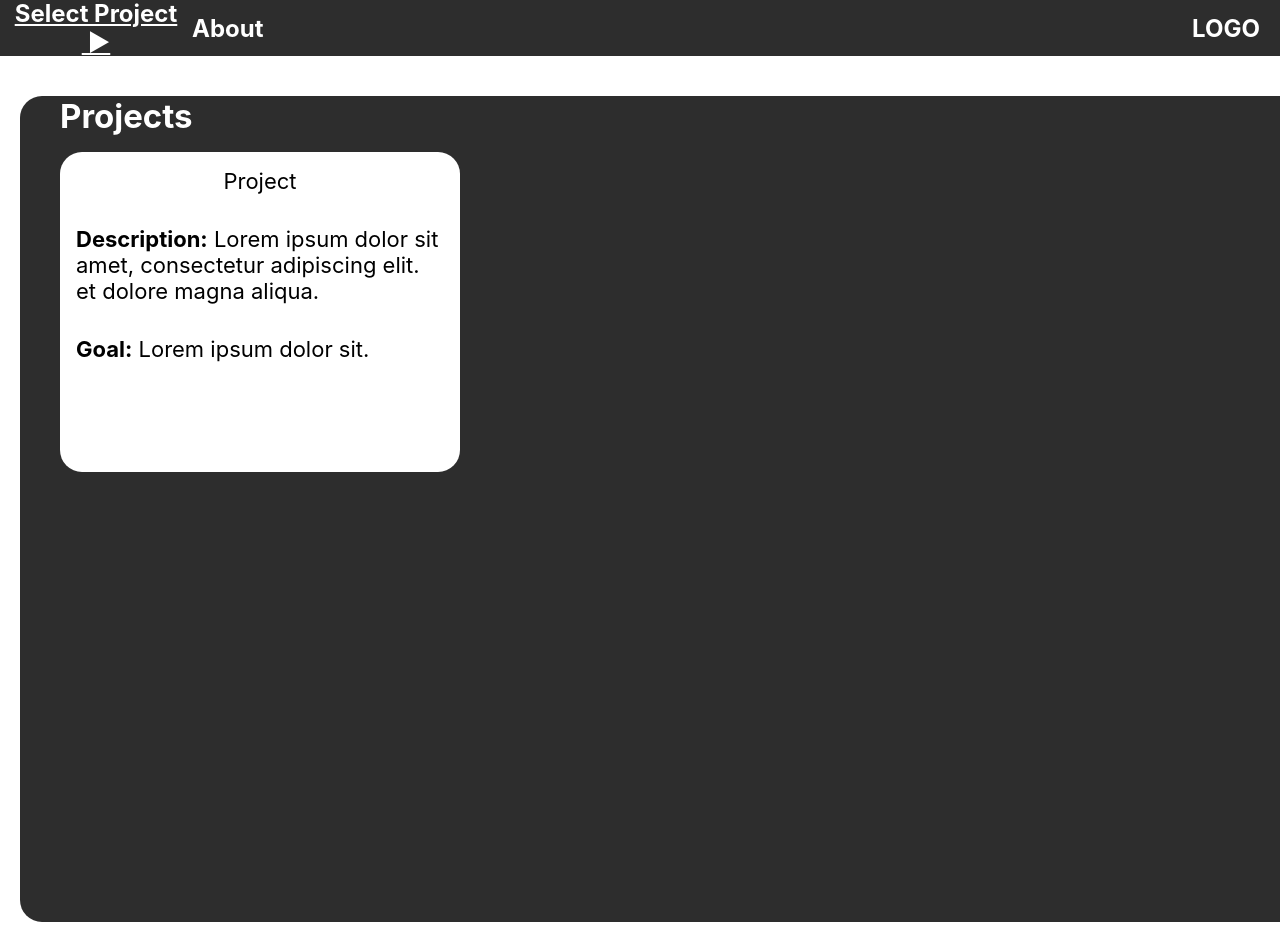
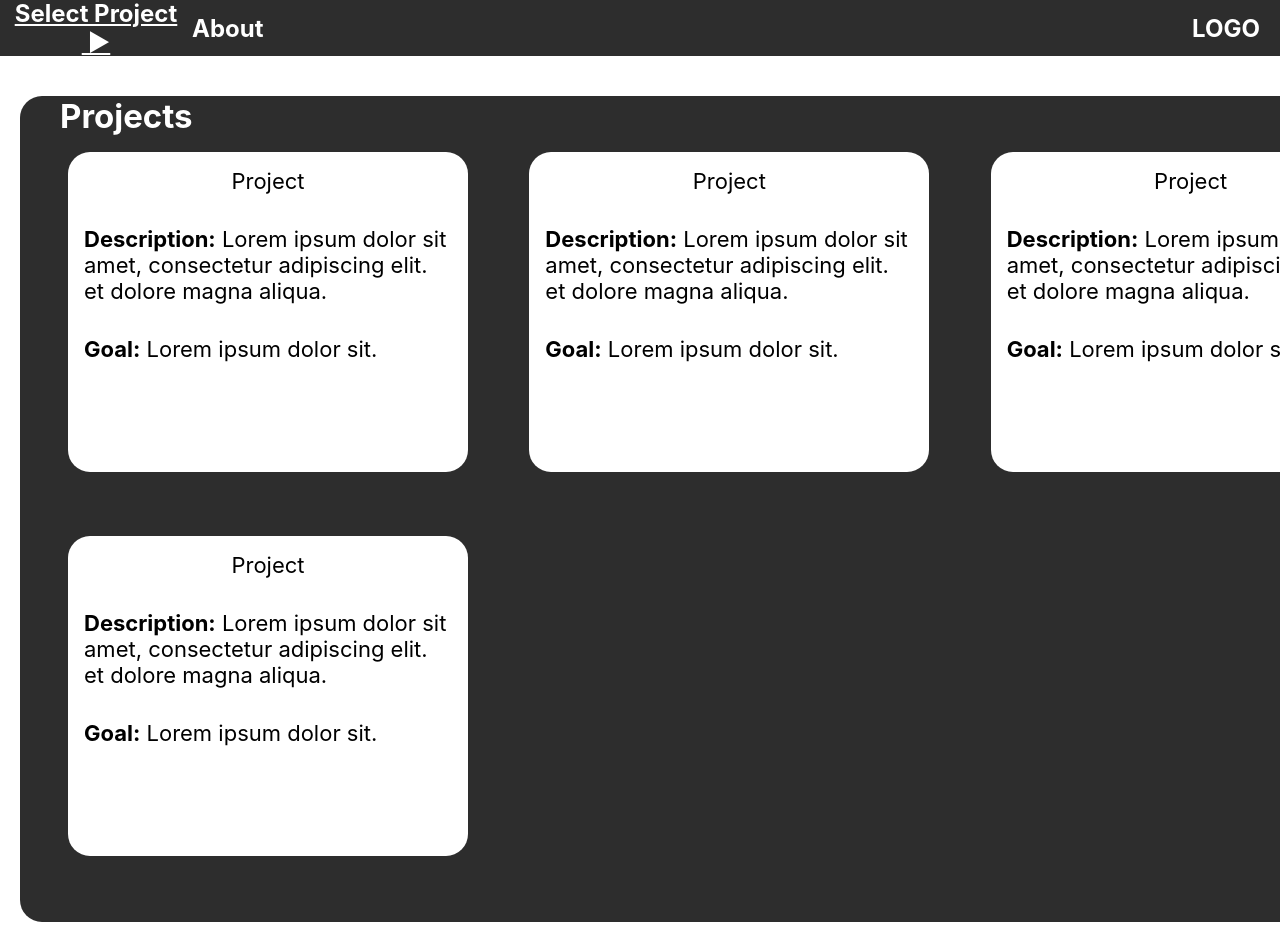
Before and after one commit to Toam10/AppleSeedsTodo, a React (Create React App) app in the folder frontend/: page / in a window 1280 px wide. Shown: the top 942 px of the page. Built offline with nearby package versions, Linux system fonts and the light colour scheme.

Commit message:
Building and implementation of project card

```diff
--- a/frontend/src/Screens/GlobalComponents/Navbar/Components/PageDesign/CardList/CardList.css
+++ b/frontend/src/Screens/GlobalComponents/Navbar/Components/PageDesign/CardList/CardList.css
@@ -1,18 +1,7 @@
-.Cards__Card{
-    background-color: var(--white);
-    color: var(--black);
-    width: 400px;
-    height: 320px;
-    border-radius: 22px;
+.CardsList{
     display: flex;
-    flex-direction: column;
-    align-items: flex-start;
-    gap: 32px;
-    list-style: none;
-    text-align: left;
-    padding: 16px;
+    flex-wrap: wrap;
+    width: 2000px;
+    justify-content: space-between;
+    padding-left: 8px;
 }
-.Cards__Card li:nth-child(1){
-    text-align: center;
-    width: 368px;
-}
--- a/frontend/src/Screens/GlobalComponents/Navbar/Components/PageDesign/CardList/CardList.tsx
+++ b/frontend/src/Screens/GlobalComponents/Navbar/Components/PageDesign/CardList/CardList.tsx
@@ -1,15 +1,16 @@
 import React from "react";
 import './CardList.css';
-
+import ProjectCard from "./ProjectCard/ProjectCard";
 
 function CardList() {
     return (
-        <div className="CardsList__container">
-            <ul className="Cards__Card">
-                <li>Project</li>
-                <li><strong>Description:</strong> Lorem ipsum dolor sit amet, consectetur adipiscing elit. et dolore magna aliqua.</li>
-                <li><strong>Goal:</strong> Lorem ipsum dolor sit.</li>
-            </ul>
+        <div className="CardsList">
+            <ProjectCard />
+            <ProjectCard />
+            <ProjectCard />
+            <ProjectCard />
+            <ProjectCard />
+
         </div>
     );
 };
--- /dev/null
+++ b/frontend/src/Screens/GlobalComponents/Navbar/Components/PageDesign/CardList/ProjectCard/ProjectCard.css
@@ -0,0 +1,18 @@
+.ProjectCard{
+    background-color: var(--white);
+    color: var(--black);
+    width: 400px;
+    height: 320px;
+    border-radius: 22px;
+    display: flex;
+    flex-direction: column;
+    align-items: flex-start;
+    gap: 32px;
+    list-style: none;
+    text-align: left;
+    padding: 16px;
+}
+.ProjectCard li:nth-child(1){
+    text-align: center;
+    width: 368px;
+}
--- /dev/null
+++ b/frontend/src/Screens/GlobalComponents/Navbar/Components/PageDesign/CardList/ProjectCard/ProjectCard.tsx
@@ -0,0 +1,16 @@
+import React from "react";
+import './ProjectCard.css';
+
+function ProjectCard() {
+    return (
+        <div>
+            <ul className="ProjectCard">
+                <li>Project</li>
+                <li><strong>Description:</strong> Lorem ipsum dolor sit amet, consectetur adipiscing elit. et dolore magna aliqua.</li>
+                <li><strong>Goal:</strong> Lorem ipsum dolor sit.</li>
+            </ul>
+        </div>
+    );
+};
+
+export default ProjectCard;
```
